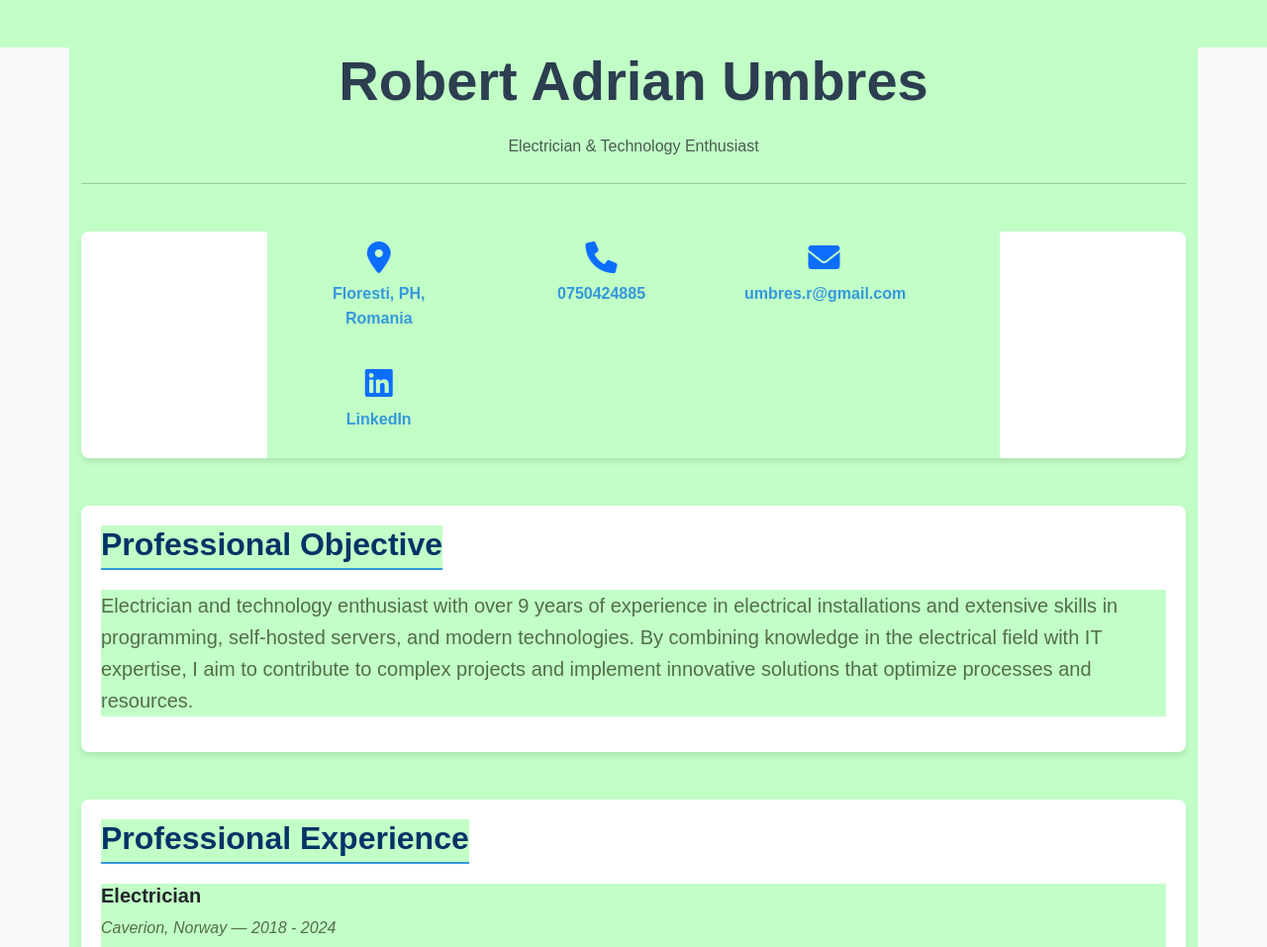
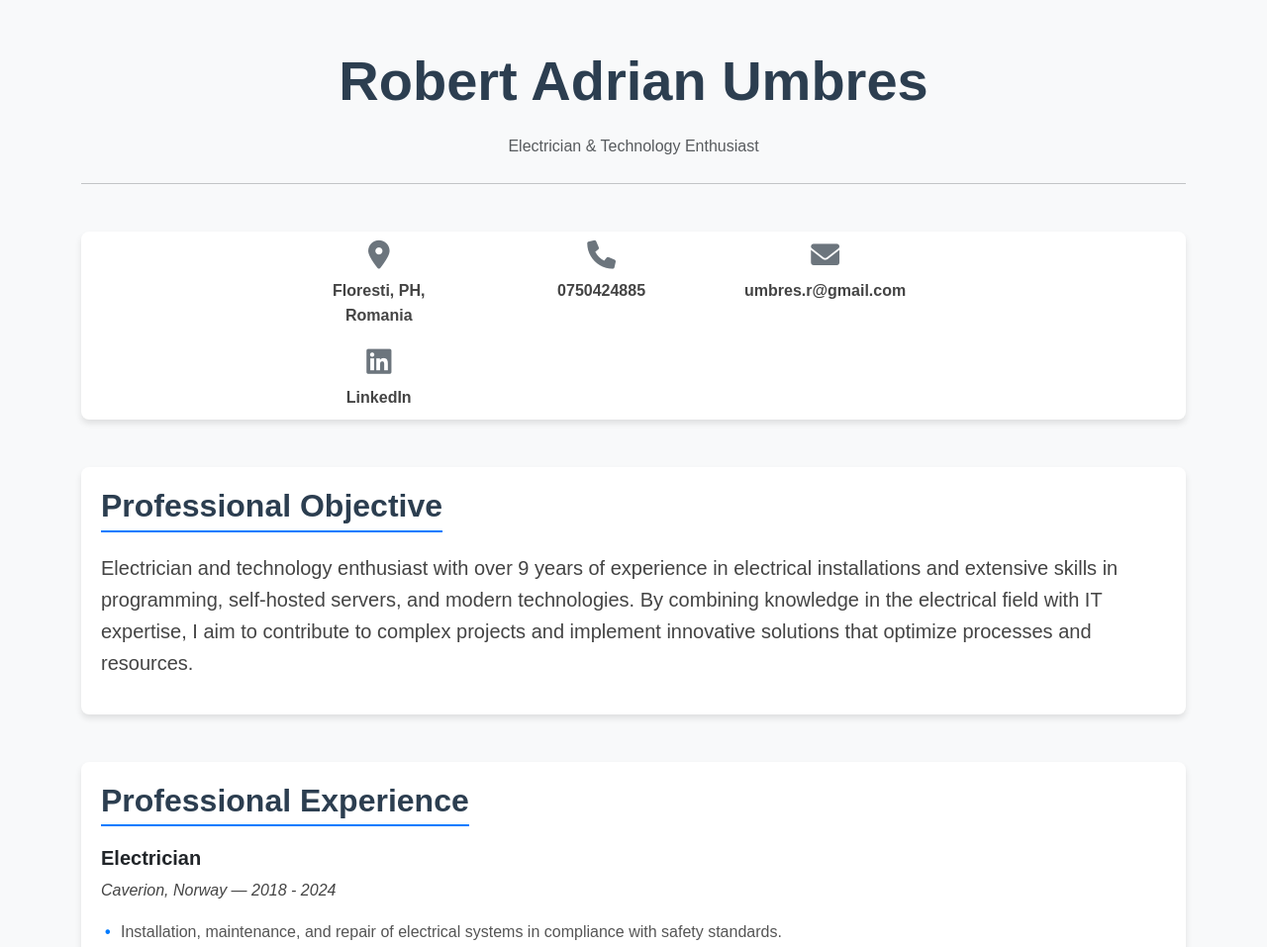
Before and after one commit to robumb/fullstack, a plain HTML site: page public/Capstone Projects/Project-1-Online-Resume/index.html in a window 1280 px wide. Shown: the top 957 px of the page at 99% size. Drawn offline with nearby package versions, Linux system fonts and the light colour scheme.

Commit message:
Refactor contact info section in index.html for improved structure and accessibility; update style.css for consistent styling and enhanced visual appeal

```diff
--- a/public/Capstone Projects/Project-1-Online-Resume/index.html
+++ b/public/Capstone Projects/Project-1-Online-Resume/index.html
@@ -25,20 +25,28 @@
             <section id="info" class="mb-5">
                 <div class="row text-center">
                     <div class="col-md-3">
-                        <i class="fas fa-map-marker-alt fa-2x text-primary mb-2"></i>
-                        <p><a href="https://maps.app.goo.gl/9HaLoav3PDBufWAK7" class="text-decoration-none">Floresti, PH, Romania</a></p>
+                        <a href="https://maps.app.goo.gl/9HaLoav3PDBufWAK7" class="text-decoration-none contact-link">
+                            <i class="fas fa-map-marker-alt fa-2x mb-2"></i>
+                            <p>Floresti, PH, Romania</p>
+                        </a>
                     </div>
                     <div class="col-md-3">
-                        <i class="fas fa-phone fa-2x text-primary mb-2"></i>
-                        <p><a href="tel:+40750424885" class="text-decoration-none">0750424885</a></p>
+                        <a href="tel:+40750424885" class="text-decoration-none contact-link">
+                            <i class="fas fa-phone fa-2x mb-2"></i>
+                            <p>0750424885</p>
+                        </a>
                     </div>
                     <div class="col-md-3">
-                        <i class="fas fa-envelope fa-2x text-primary mb-2"></i>
-                        <p><a href="mailto:umbres.r@gmail.com" class="text-decoration-none">umbres.r@gmail.com</a></p>
+                        <a href="mailto:umbres.r@gmail.com" class="text-decoration-none contact-link">
+                            <i class="fas fa-envelope fa-2x mb-2"></i>
+                            <p>umbres.r@gmail.com</p>
+                        </a>
                     </div>
                     <div class="col-md-3">
-                        <i class="fab fa-linkedin fa-2x text-primary mb-2"></i>
-                        <p><a href="https://www.linkedin.com/in/umbres-robert/" class="text-decoration-none">LinkedIn</a></p>
+                        <a href="https://www.linkedin.com/in/umbres-robert/" class="text-decoration-none contact-link">
+                            <i class="fab fa-linkedin fa-2x mb-2"></i>
+                            <p>LinkedIn</p>
+                        </a>
                     </div>
                 </div>
             </section>
--- a/public/Capstone Projects/Project-1-Online-Resume/style.css
+++ b/public/Capstone Projects/Project-1-Online-Resume/style.css
@@ -4,22 +4,18 @@ body {
     line-height: 1.6;
     margin: 0;
     padding: 0;
-    background-color: #f4f4f9; /* Soft light gray background */
+    background-color: #f9f9f9; /* Light gray background */
     color: #333333; /* Dark gray text for readability */
-}
-
-* {
-    background-color: #C2FFC7;
 }
 
 h1, h2 {
     text-align: center;
-    color: #2c3e50; /* Professional dark blue-gray */
+    color: #2c3e50; /* Dark blue-gray for headings */
     margin-bottom: 20px;
 }
 
 h1 {
-    font-size: 2.5rem;
+    font-size: 2.8rem;
     font-weight: bold;
     animation: fadeIn 1.5s ease-in-out;
 }
@@ -27,11 +23,10 @@ h1 {
 h2 {
     font-size: 2rem;
     font-weight: 600;
-    border-bottom: 2px solid #3498db; /* Subtle blue underline */
+    border-bottom: 2px solid #007bff; /* Subtle blue underline */
     display: inline-block;
     padding-bottom: 5px;
     animation: slideIn 1s ease-in-out;
-    color: #003366;
 }
 
 /* Animations */
@@ -55,30 +50,6 @@ h2 {
     }
 }
 
-@keyframes hoverGlow {
-    0% {
-        box-shadow: 0 0 5px rgba(0, 0, 0, 0.2);
-    }
-    50% {
-        box-shadow: 0 0 15px rgba(0, 0, 0, 0.4);
-    }
-    100% {
-        box-shadow: 0 0 5px rgba(0, 0, 0, 0.2);
-    }
-}
-
-p {
-    color: #526E48;
-}
-
-ul {
-    list-style-image: url('./assets/images/right.png');
-}
-
-li {
-    color: #62825D;
-}
-
 /* Contact Info Section */
 #info {
     display: flex;
@@ -95,49 +66,58 @@ li {
     animation: fadeIn 1.5s ease-in-out;
 }
 
-#info img {
-    width: 40px; /* Reduced size for icons */
-    height: 40px;
+#info i {
+    color: #6c757d; /* Neutral gray for icons */
+    font-size: 1.8rem; /* Adjusted icon size */
     margin-bottom: 10px;
-    transition: transform 0.3s ease-in-out;
-    filter: grayscale(100%); /* Makes icons grayscale for a cleaner look */
-}
-
-#info img:hover {
-    transform: scale(1.1);
-    filter: grayscale(0); /* Adds color back on hover */
-}
-
-#info i {
-    color: #3498db; /* Professional blue */
     transition: transform 0.3s ease-in-out, color 0.3s ease-in-out;
 }
 
 #info i:hover {
     transform: scale(1.2);
-    color: #1d6fa5; /* Darker blue on hover */
+    color: #495057; /* Slightly darker gray on hover */
 }
 
 #info a {
     text-decoration: none;
-    color: #3498db; /* Professional blue */
+    color: #6c757d; /* Neutral gray for links */
     font-weight: bold;
     transition: color 0.3s ease-in-out;
 }
 
 #info a:hover {
-    color: #1d6fa5; /* Darker blue on hover */
+    color: #495057; /* Slightly darker gray on hover */
 }
 
-a {
-    text-decoration: none;
-    color: #526E48;
-    transition: all 0.3s ease-in-out;
+/* Contact Info Section */
+#info a.contact-link {
+    display: inline-block;
+    text-align: center;
+    color: #6c757d; /* Neutral gray for links */
+    transition: transform 0.3s ease-in-out, color 0.3s ease-in-out;
 }
 
-a:hover {
-    color: #003366;
-    animation: hoverGlow 1s infinite;
+#info a.contact-link:hover {
+    transform: scale(1.1); /* Slight zoom effect */
+    color: #495057; /* Slightly darker gray on hover */
+    text-decoration: none; /* Ensure no underline on hover */
+}
+
+#info a.contact-link i {
+    display: block;
+    margin-bottom: 5px;
+    transition: transform 0.3s ease-in-out, color 0.3s ease-in-out;
+}
+
+#info a.contact-link p {
+    margin: 0;
+    font-weight: bold;
+    transition: color 0.3s ease-in-out;
+}
+
+#info a.contact-link:hover i,
+#info a.contact-link:hover p {
+    color: #495057; /* Apply hover color to both icon and text */
 }
 
 /* Section Styling */
@@ -156,25 +136,35 @@ section ul {
 
 section ul li {
     margin-bottom: 10px;
+    color: #555555; /* Medium gray for list items */
 }
 
 /* Footer */
 footer {
     text-align: center;
-    padding: 10px 0;
-    background: #2c3e50; /* Dark footer */
+    padding: 20px 0;
+    background: #2c3e50; /* Dark blue-gray footer */
     color: #ffffff;
     font-size: 0.9rem;
     animation: fadeIn 2s ease-in-out;
+    border-top: 4px solid #007bff; /* Add a blue border at the top */
 }
 
-footer > p {
-    width: 100%;
-    height: auto;
-    color: #C2FFC7;
-    background-color: black;
-    text-align: center;
-    padding: 1em;
+footer p {
+    margin: 0;
+    font-size: 1rem;
+    font-weight: bold;
+}
+
+footer a {
+    color: #007bff; /* Blue links in footer */
+    text-decoration: none;
+    font-weight: bold;
+}
+
+footer a:hover {
+    color: #0056b3; /* Darker blue on hover */
+    text-decoration: underline;
 }
 
 /* Buttons and Links */
@@ -185,3 +175,23 @@ button, a {
 button:hover, a:hover {
     text-decoration: underline;
 }
+
+/* Resume-Specific Styling */
+p {
+    color: #444444; /* Dark gray for paragraph text */
+    font-size: 1rem;
+}
+
+ul {
+    list-style: none; /* Remove default list styling */
+    padding: 0;
+}
+
+ul li::before {
+    content: "•"; /* Add bullet points */
+    color: #007bff; /* Blue bullet points */
+    font-weight: bold;
+    display: inline-block;
+    width: 1em;
+    margin-left: -1em;
+}
```
